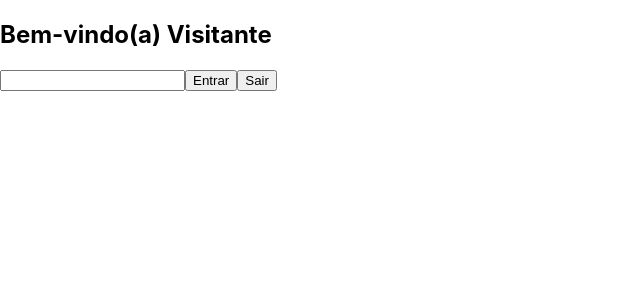
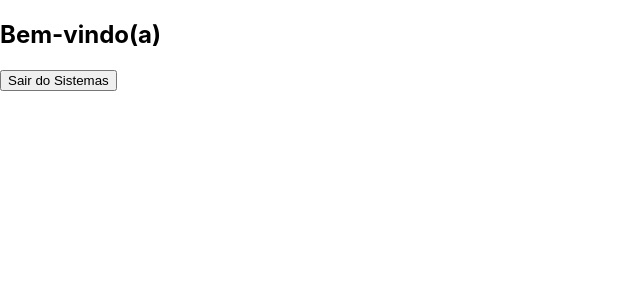
Before and after one commit to Milton-Rafael-da-Silva-Nunes/MeuSite, a React (Create React App) app: page / in a window 1280 px wide. Shown: the top 300 px of the page, without its empty margins (0-640 px from the left). Built offline with nearby package versions, Linux system fonts and the light colour scheme.

Commit message:
Aprendendo Renderização de Tela Condicional IF

```diff
--- a/src/components/Membro/index.js
+++ b/src/components/Membro/index.js
@@ -5,34 +5,35 @@ class Membro extends Component {
     constructor(props) {
         super(props);
         this.state = {
-            nome: props.nome
+            status: true
         };
 
+        this.sair = this.sair.bind(this);
         this.entrar = this.entrar.bind(this);
-        this.sair = this.sair.bind(this);
+    }
+
+    sair() {
+        this.setState({status: false});
     }
 
     entrar() {
-        var usaurio = document.getElementById('nome').value;
-        this.setState({ nome: usaurio });
-    }
-
-    sair() {
-        this.setState({ nome: '' });
+        this.setState({status: true});
     }
 
     render() {
         return (
             <div>
-                <h2>Bem-vindo(a) {this.state.nome} </h2>
-                <input id="nome"></input>
-
-                <button onClick={this.entrar}>
-                    Entrar
-                </button>
-                <button onClick={this.sair}>
-                    Sair
-                </button>
+                {this.state.status ?
+                    <div>
+                        <h2>Bem-vindo(a)</h2>
+                        <button onClick={this.sair}>Sair do Sistemas</button>
+                    </div>
+                    :
+                    <div>
+                        <h2>Olá visitante, faça seu login!</h2>
+                        <button onClick={this.entrar}>Entrar no Sistemas</button>
+                    </div>
+                }
             </div>
         );
     }
```
